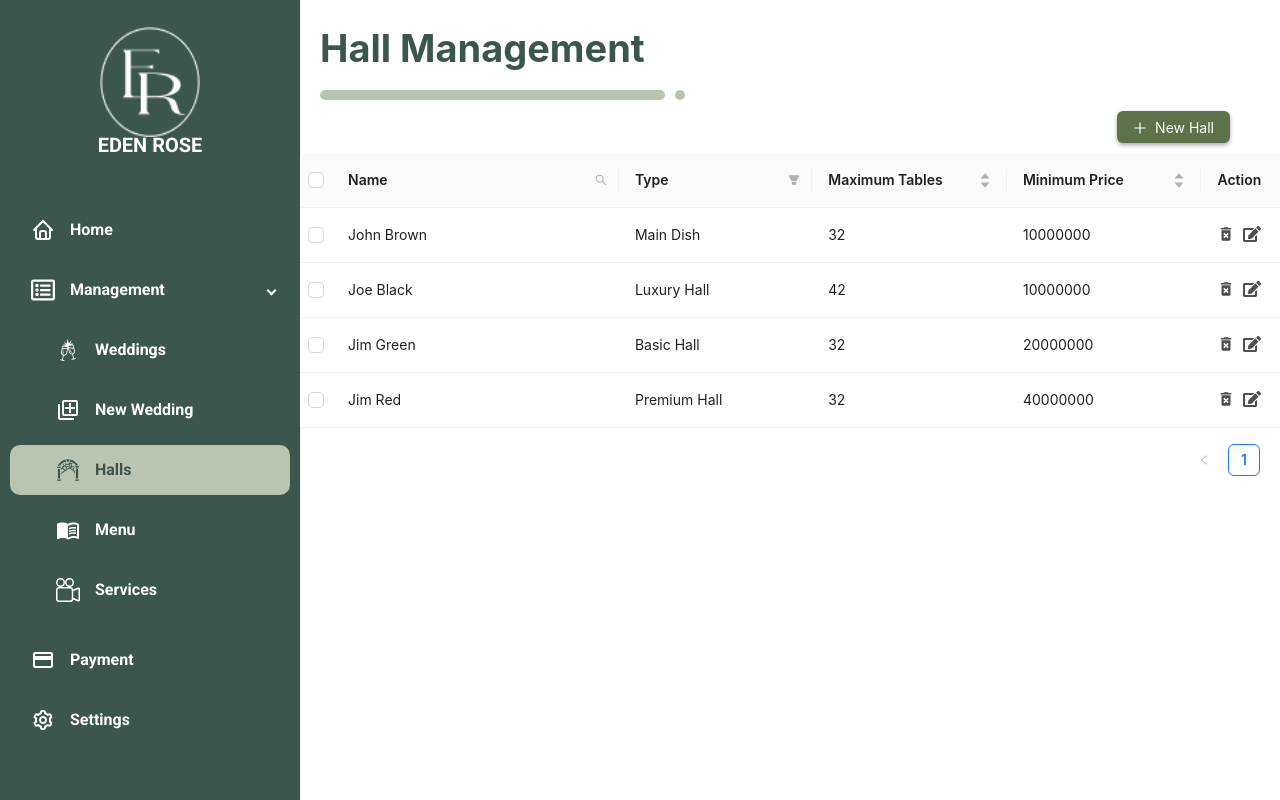
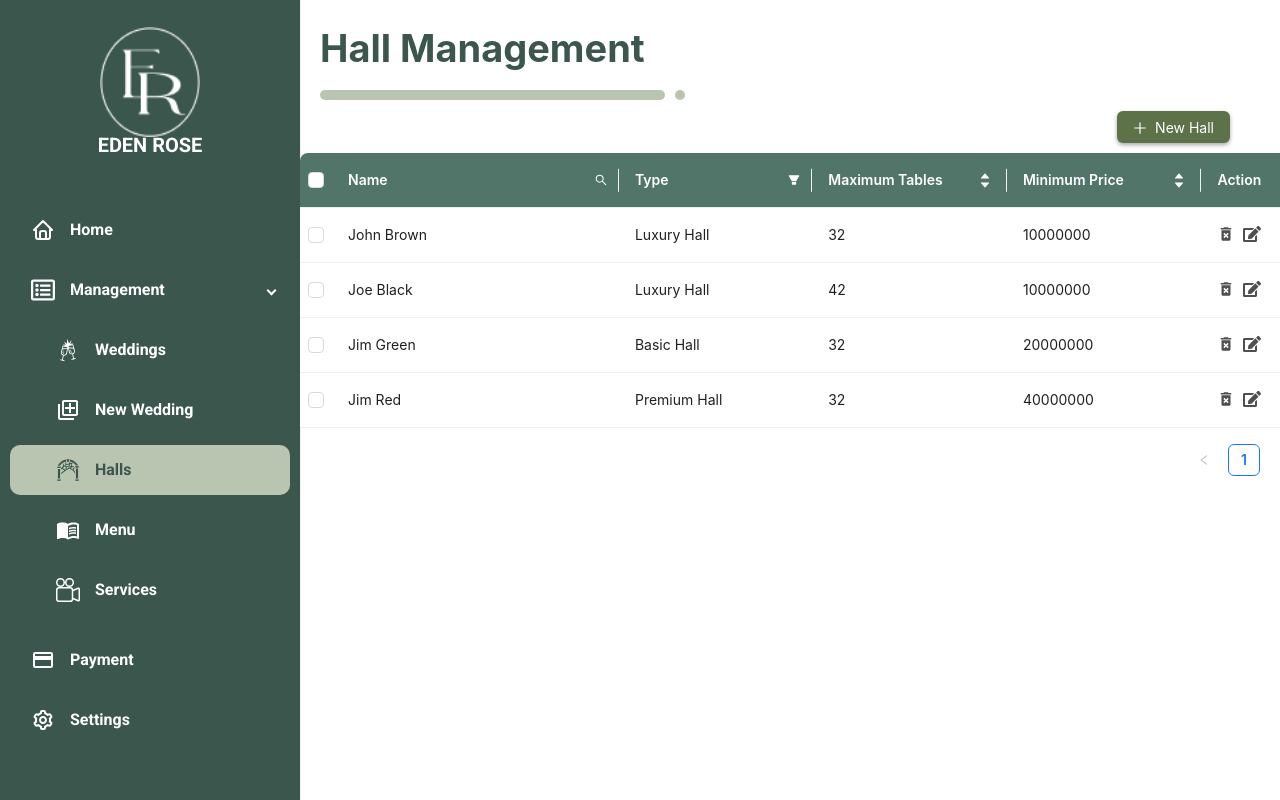
Before and after one commit to Linhhuynhnhut/eden-rose, a React (Create React App) app in the folder client/: page /management/halls in a window 1280 px wide. Built offline with nearby package versions, Linux system fonts and the light colour scheme.

Commit message:
update hallform.scss and tablehall.scss

```diff
--- a/client/src/components/FormHall/HallForm.scss
+++ b/client/src/components/FormHall/HallForm.scss
@@ -14,21 +14,21 @@
         }
     }
 }
-:where(.css-dev-only-do-not-override-1qfezbu).ant-btn-primary {
+.ant-btn-primary {
     background: #5E7249;
     box-shadow: 0 2px 4px rgba(0, 0, 0, 0.35);
 }
-:where(.css-dev-only-do-not-override-1qfezbu).ant-btn-primary:not(:disabled):not(.ant-btn-disabled):hover {
+.ant-btn-primary:not(:disabled):not(.ant-btn-disabled):hover {
     background: #5E7249;
     opacity: 0.8;
 }
-:where(.css-dev-only-do-not-override-1qfezbu).ant-btn-default:not(:disabled):not(.ant-btn-disabled):hover {
+.ant-btn-default:not(:disabled):not(.ant-btn-disabled):hover {
     color: #5E7249;
     border-color: #5E7249;
 }
-:where(.css-dev-only-do-not-override-1qfezbu).ant-checkbox-wrapper:not(.ant-checkbox-wrapper-disabled):hover .ant-checkbox-inner, :where(.css-dev-only-do-not-override-1qfezbu).ant-checkbox:not(.ant-checkbox-disabled):hover .ant-checkbox-inner {
+.ant-checkbox-wrapper:not(.ant-checkbox-wrapper-disabled):hover .ant-checkbox-inner, .ant-checkbox:not(.ant-checkbox-disabled):hover .ant-checkbox-inner {
     border-color: #5E7249;
 }
-:where(.css-dev-only-do-not-override-1qfezbu).ant-upload-wrapper.ant-upload-picture-card-wrapper .ant-upload.ant-upload-select:not(.ant-upload-disabled):hover, :where(.css-dev-only-do-not-override-1qfezbu).ant-upload-wrapper.ant-upload-picture-circle-wrapper .ant-upload.ant-upload-select:not(.ant-upload-disabled):hover {
+.ant-upload-wrapper.ant-upload-picture-card-wrapper .ant-upload.ant-upload-select:not(.ant-upload-disabled):hover, .ant-upload-wrapper.ant-upload-picture-circle-wrapper .ant-upload.ant-upload-select:not(.ant-upload-disabled):hover {
     border-color: #5E7249;
 }
--- a/client/src/components/Table/TableHall.scss
+++ b/client/src/components/Table/TableHall.scss
@@ -8,7 +8,7 @@
         border-color: #bc4147;
 
     }
-    :where(.css-dev-only-do-not-override-1qfezbu).ant-btn-default:not(:disabled):not(.ant-btn-disabled):hover {
+    .ant-btn-default:not(:disabled):not(.ant-btn-disabled):hover {
         background-color: #bc4147;
         color: #ffffff;
         border-color: #bc4147;
@@ -16,17 +16,17 @@
     }
 }
 
-:where(.css-dev-only-do-not-override-1qfezbu).ant-table-wrapper .ant-table-tbody .ant-table-row.ant-table-row-selected >.ant-table-cell {
+.ant-table-wrapper .ant-table-tbody .ant-table-row.ant-table-row-selected >.ant-table-cell {
     background: #E1E6DD;
 }
-:where(.css-dev-only-do-not-override-1qfezbu).ant-checkbox-checked .ant-checkbox-inner {
+.ant-checkbox-checked .ant-checkbox-inner {
     background-color: #3B564D;
     border-color: #3B564D;
 }
-:where(.css-dev-only-do-not-override-1qfezbu).ant-checkbox-indeterminate .ant-checkbox-inner:after {
+.ant-checkbox-indeterminate .ant-checkbox-inner:after {
     background-color: #3B564D;
 }
-:where(.css-dev-only-do-not-override-1qfezbu).ant-checkbox-wrapper:not(.ant-checkbox-wrapper-disabled):hover .ant-checkbox-checked:not(.ant-checkbox-disabled) .ant-checkbox-inner {
+.ant-checkbox-wrapper:not(.ant-checkbox-wrapper-disabled):hover .ant-checkbox-checked:not(.ant-checkbox-disabled) .ant-checkbox-inner {
     background-color: #3B564D;
     opacity: 0.8;
 }
@@ -38,20 +38,20 @@
     opacity: 0.8;
     cursor: pointer;
 }
-:where(.css-dev-only-do-not-override-1qfezbu).ant-table-wrapper .ant-table-thead >tr>th, :where(.css-dev-only-do-not-override-1qfezbu).ant-table-wrapper .ant-table-thead >tr>td {
+.ant-table-wrapper .ant-table-thead >tr>th, .ant-table-wrapper .ant-table-thead >tr>td {
     background: #517669;
     color: #ffffff;
 }
-:where(.css-dev-only-do-not-override-1qfezbu).ant-table-wrapper .ant-table-thead th.ant-table-column-has-sorters:hover {
+.ant-table-wrapper .ant-table-thead th.ant-table-column-has-sorters:hover {
     background: #517669;
 }
-:where(.css-dev-only-do-not-override-1qfezbu).ant-table-wrapper .ant-table-column-sorter {
+.ant-table-wrapper .ant-table-column-sorter {
     color: #ffffff;
 }
-:where(.css-dev-only-do-not-override-1qfezbu).ant-table-wrapper .ant-table-filter-trigger {
+.ant-table-wrapper .ant-table-filter-trigger {
     color: #ffffff;
 }
-:where(.css-dev-only-do-not-override-1qfezbu).ant-table-wrapper .ant-table-thead th.ant-table-column-sort {
+.ant-table-wrapper .ant-table-thead th.ant-table-column-sort {
     opacity: 0.9;
     background: #517669;
 }
--- a/client/src/pages/Halls/index.jsx
+++ b/client/src/pages/Halls/index.jsx
@@ -3,17 +3,15 @@ import TableHall from "../../components/Table/TableHall";
 import HallForm from "../../components/FormHall/HallForm";
 import Header from "../../components/Header/Header";
 import { PlusOutlined } from "@ant-design/icons";
-import { Button, Flex, Tooltip, Modal } from "antd";
+import { Button, Modal } from "antd";
 import "./halls.scss";
-// import img_Header from '../../assets/img_header.png';
-import img_Header from "./header.png";
 
 const Halls = () => {
   const data = [
     {
       key: "1",
       name: "John Brown",
-      type: "Main Dish",
+      type: "Luxury Hall",
       tables: 32,
       price: 10000000,
     },
@@ -54,10 +52,6 @@ const Halls = () => {
   };
   return (
     <div className="hall_page">
-      {/* <div className="hall_page_header">
-        <h1>Hall Management</h1>
-        <img src={img_Header} />
-      </div> */}
       <Header title="Hall Management" />
 
       <div className="btn_new_hall">
```
Also changed, not shown: client/src/pages/Halls/header.png (deleted), client/src/pages/Halls/img_management_Dish.png (deleted).
